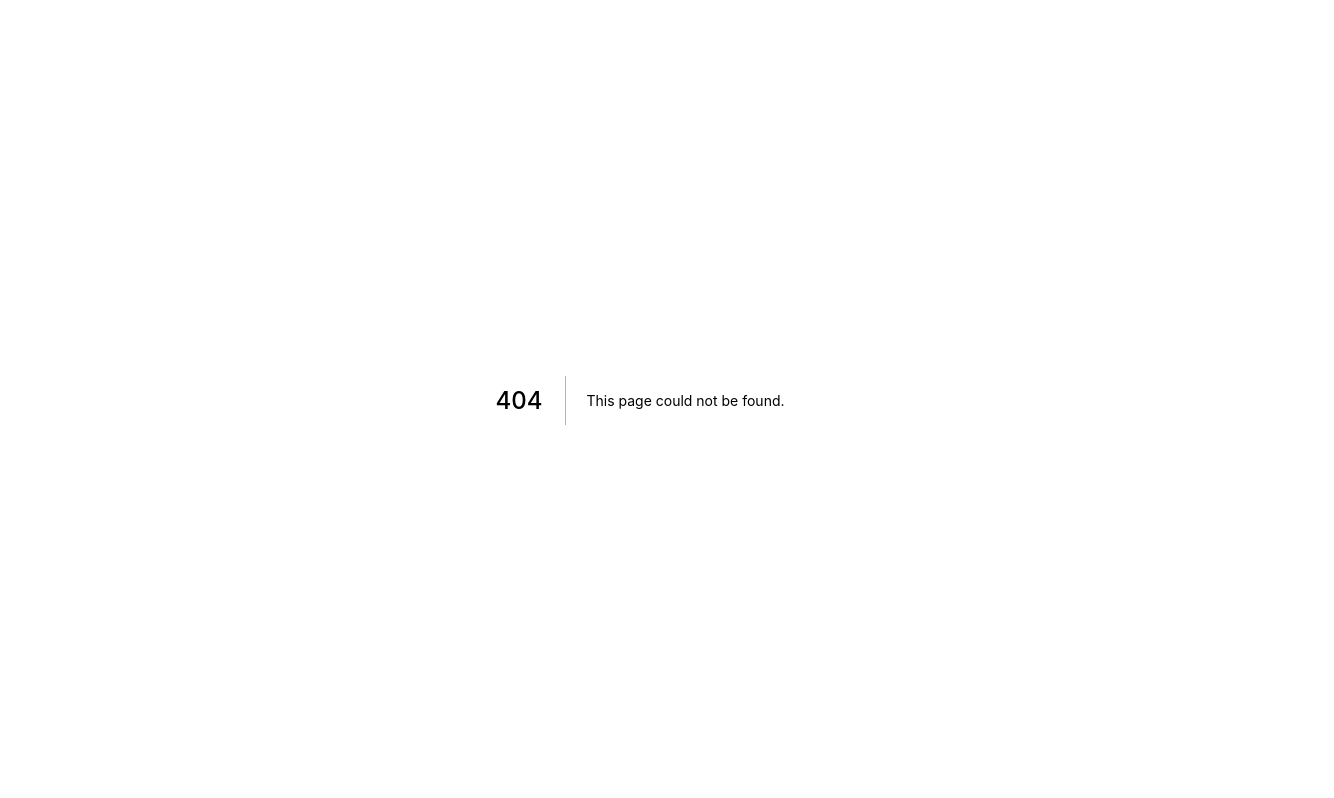
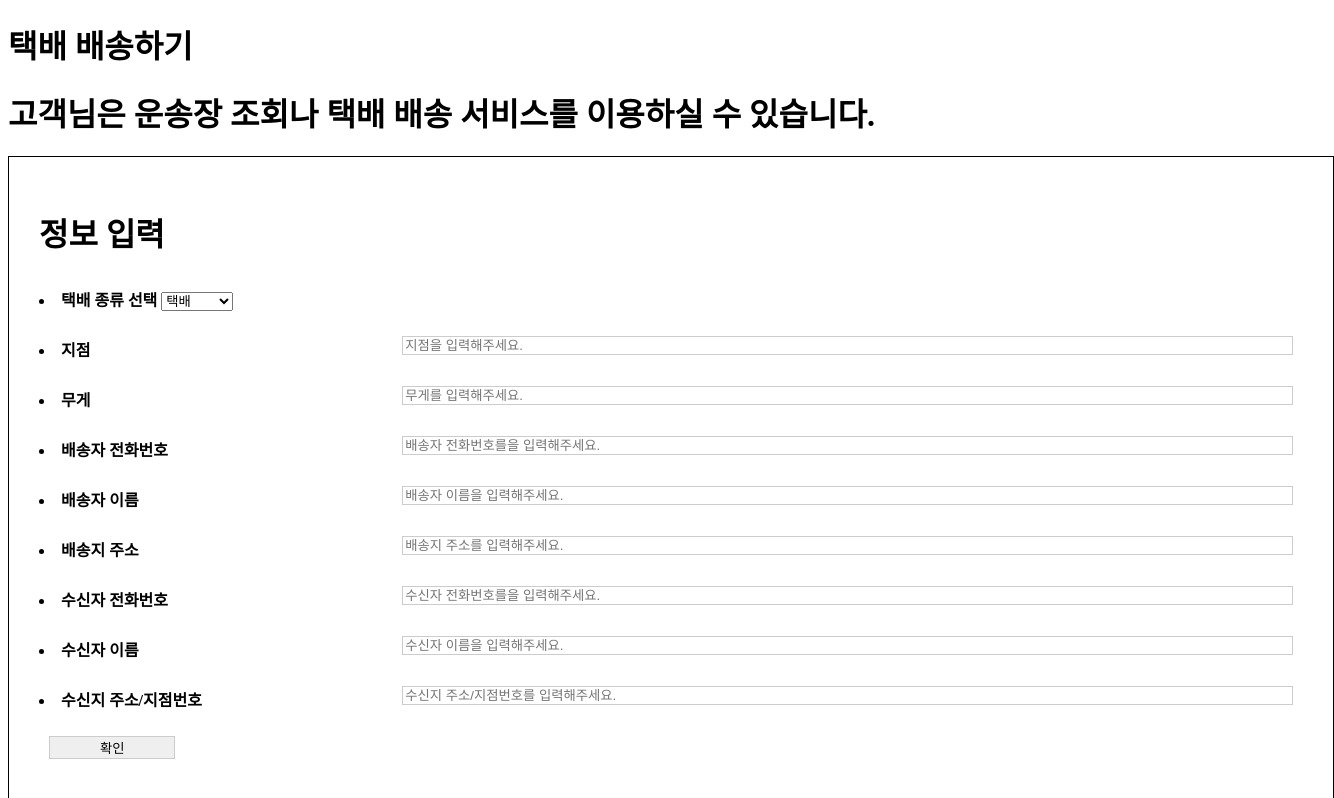
Before and after one commit to leedhfsd/Frontend, a Next.js app: page /parcel/orderParcel in a window 1280 px wide. Before the commit this address had no page. Shown: the top 798 px of the page, 1334 px wide, since content can reach past the window. Built offline with nearby package versions, Linux system fonts and the light colour scheme.

Commit message:
add additional parcel urls & apis

```diff
--- /dev/null
+++ b/pages/parcel/checkParcel.js
@@ -0,0 +1,6 @@
+
+export default function CheckParcel() {
+    return <div>
+      <h1>checkParcel</h1>
+    </div>
+  }
--- /dev/null
+++ b/pages/parcel/orderParcel.js
@@ -0,0 +1,149 @@
+import { useState } from "react";
+
+export default function ParcelService() {
+    const [input, setInput] = useState({
+        branch: "", // 지점명
+        weight: "", // 택배 무게
+        b_phone: "", // 배송자 전화번호
+        b_name: "", // 배송자 성명
+        b_address: "", // 배송시작 지점번호
+        s_phone: "", // 수신자 전화번호
+        s_address: "", // 수신자 주소 또는 수신 지점번호
+        s_name: "", // 수신자 이름
+        commision: "", // 수수료
+        package_price: "", // 택배 비용
+        package_type: "" // 택배 또는 반값택배
+    })
+
+    const onChange = (event) => {
+        setInput({
+            ...input,
+            [event.target.name]: event.target.value
+        })
+    };
+
+    const handleSubmit = (event) => {
+        event.preventDefault();
+        // 백에 api 요청
+        if (input.package_type = "" || input.branch === "" || input.weight === "" || input.b_phone === "" || input.name === "") {
+            alert("모든 칸을 입력해주세요.");
+            return;
+          }
+        alert('test1');
+    }
+
+    // const set_package_type = () => {
+    //   var package_type = document.getElementById('package_type')
+    //   input.package_type = package_type.options[package_type.selectedIndex].value;
+    // }
+
+    // const check_package_type = () => {
+    //   console.log((input.package_price === "택배"));
+    //   if (input.package_price === "택배") {
+    //     return 1;
+    //   } else {
+    //     return 0;
+    //   }
+    // }
+
+    return (
+        <>
+            <style jsx> {`
+.parceldiv {
+    text-align: center;
+  }
+
+  .parcelbutton {
+    border: 1px solid #ccc;
+    width: 10%;
+    margin: 10px;
+  }
+
+  .parcelFieldset {
+    border: 1px solid black;
+    justify-content: center;
+    width: 100%;
+    margin: 0 auto;
+    padding: 30px;
+    font-weight: bold;
+  }
+
+  .parcelInput {
+    justify-content: right;
+    float: right;
+    border: 1px solid #ccc;
+    width: 70%;
+    margin: 10px;
+  }
+
+  .parcelLabel {
+    line-height: 50px;
+  }
+
+  .parcelLi {
+    margin: 10px;
+  }
+        `}
+            </style>
+            <main className="mx-96">
+                <div className="flex flex-row justify-between my-8">
+                    <div className="flex-col">
+                        <h1 className="text-2xl font-bold">택배 배송하기</h1>
+                        <h1 className="text-xs text-gray-400">고객님은 운송장 조회나 택배 배송 서비스를 이용하실 수 있습니다.</h1>
+                    </div>
+                </div>
+                <div className="parcelFieldset">
+                    <h1>정보 입력</h1>
+                    <li>
+                        <label className="parcelLabel" for="package_type">택배 종류 선택 </label>
+                        <select id="package_type" onChange={onChange}>
+                            <option value="택배">택배</option>
+                            <option value="반값택배">반값택배</option>
+                        </select>
+                    </li>
+                    <li>
+                        <label className="parcelLabel" for="user-name">지점 </label>
+                        <input className="parcelInput" onChange={onChange} value={input.branch}
+                            placeholder="지점을 입력해주세요." />
+                    </li>
+                    <li>
+                        <label className="parcelLabel" for="user-name">무게 </label>
+                        <input className="parcelInput" onChange={onChange} value={input.weight}
+                            type="string" placeholder="무게를 입력해주세요." />
+                    </li>
+                    <li>
+                        <label className="parcelLabel" for="user-name">배송자 전화번호 </label>
+                        <input className="parcelInput" onChange={onChange} value={input.b_phone}
+                            type="string" placeholder="배송자 전화번호를을 입력해주세요." />
+                    </li>
+                    <li>
+                        <label className="parcelLabel" for="user-name">배송자 이름 </label>
+                        <input className="parcelInput" onChange={onChange} value={input.b_name}
+                            type="string" placeholder="배송자 이름을 입력해주세요." />
+                    </li>
+                    <li>
+                        <label className="parcelLabel" for="user-name">배송지 주소 </label>
+                        <input className="parcelInput" onChange={onChange} value={input.b_address}
+                            type="string" placeholder="배송지 주소를 입력해주세요." />
+                    </li>
+                    <li>
+                        <label className="parcelLabel" for="user-name">수신자 전화번호 </label>
+                        <input className="parcelInput" onChange={onChange} value={input.s_phone}
+                            type="string" placeholder="수신자 전화번호를을 입력해주세요." />
+                    </li>
+                    <li>
+                        <label className="parcelLabel" for="user-name">수신자 이름 </label>
+                        <input className="parcelInput" onChange={onChange} value={input.s_name}
+                            type="string" placeholder="수신자 이름을 입력해주세요." />
+                    </li>
+                    <li>
+                        <label className="parcelLabel" for="user-name">수신지 주소/지점번호 </label>
+                        <input className="parcelInput" onChange={onChange} value={input.s_address}
+                            type="string" placeholder="수신지 주소/지점번호를 입력해주세요." />
+                    </li>
+                    <button className="parcelbutton" onClick={handleSubmit}>확인</button>
+                </div>
+            </main>
+        </>
+    )
+}
--- a/styles/globals.css
+++ b/styles/globals.css
@@ -28,38 +28,3 @@
     background: #D3D3D3;
   }
 }
-
-.parceldiv {
-  text-align: center;
-}
-
-.parcelbutton {
-  border: 1px solid #ccc;
-  width: 10%;
-  margin: 10px;
-}
-
-.parcelFieldset {
-  border: 1px solid black;
-  justify-content: center;
-  width: 70%;
-  margin: 0 auto;
-  padding: 30px;
-  font-weight: bold;
-}
-
-.parcelInput {
-  justify-content: right;
-  float: right;
-  border: 1px solid #ccc;
-  width: 70%;
-  margin: 10px;
-}
-
-.parcelLabel {
-  line-height: 50px;
-}
-
-.parcelLi {
-  margin: 10px;
-}
```
Also changed, not shown: pages/parcel.js (+15 -88 lines).
